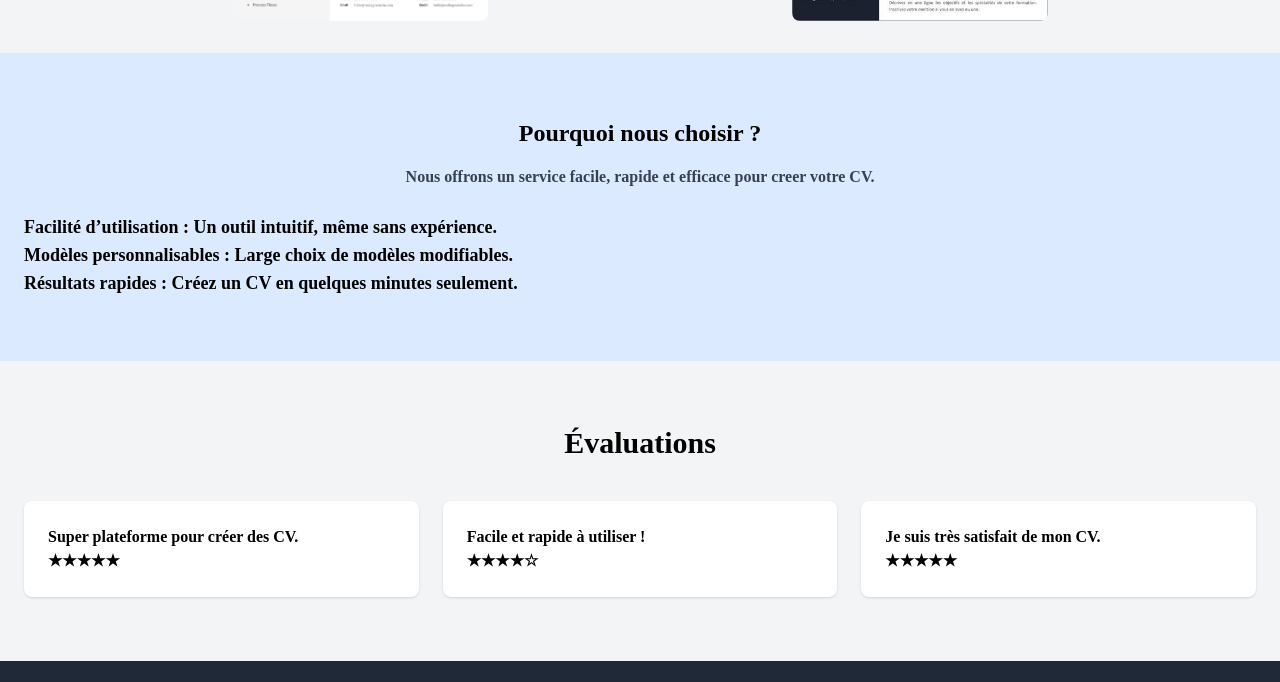
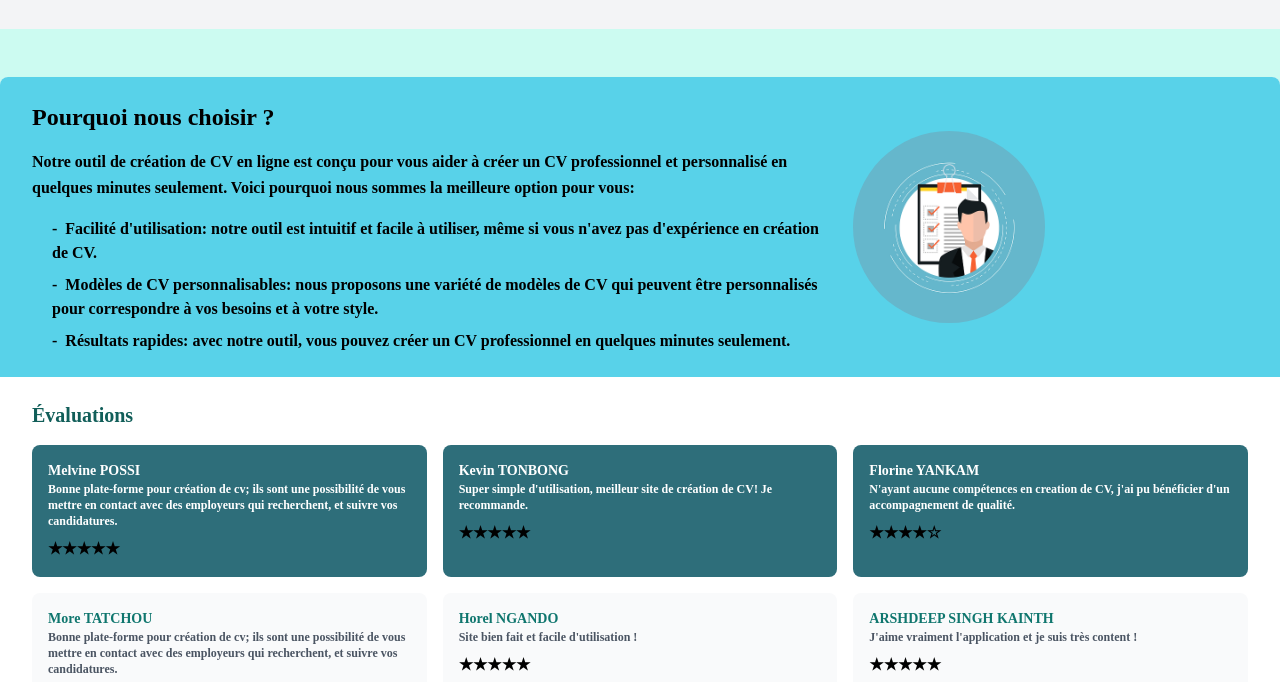
Before and after one commit to HorellNgando/Brief_cv_InchClass, a website: page home.html in a window 1280 px wide. Shown: the part 1309-1991 px from the top of the page. Drawn offline with nearby package versions, Linux system fonts and the light colour scheme; files that its build step writes are made by us from their sources.

Commit message:
nouveau fichier

```diff
--- a/home.html
+++ b/home.html
@@ -4,8 +4,9 @@
     <meta charset="UTF-8">
     <meta name="viewport" content="width=device-width, initial-scale=1.0">
     <link rel="stylesheet" href="input.css">
-    <script src="https://cdn.tailwindcss.com"></script>^
+    <script src="https://cdn.tailwindcss.com"></script>
     <link rel="stylesheet" href="https://cdnjs.cloudflare.com/ajax/libs/font-awesome/6.0.0-beta3/css/all.min.css">
+    <script src="https://cdn.tailwindcss.com"></script>
     <title>Accueil</title>
 </head>
 <body class="bg-gray-100">
@@ -65,7 +66,7 @@
     </nav>
 
     <!-- Hero Section -->
-    <section class="text-center py-16 rounded-tl-full rounded-br-full bg-[url('/image/Image3_OpRpisX.original.jpg')] h-3xl bg-cover bg-center">
+    <section class="text-center py-16 rounded-tl-full rounded-br-72  bg-[url('/image/Image3_OpRpisX.original.jpg')] h-4xl bg-cover bg-center">
         <h1 class="text-3xl font-bold">Creer un CV professionnel</h1>
         <p class="text-gray-600 mt-2">Remplissez les cases, choisissez un modèle et telechargez votre CV en quelques minutes.</p>
         <a href="creationcv.html"><button class="mt-4 px-6 py-3 bg-teal-500 text-white rounded-lg hover:bg-teal-600">Creer un CV</button></a>
@@ -74,7 +75,7 @@
         <p class="text-xl mt-4 font-bold bg-white" >Plus de <span class="bg-teal-600 text-white px-2 py-1 rounded">10 000 CV</span> créés depuis 2024</p>
       </div>
     <!-- comment ça marche? -->
-    <section class="py-16 px-44 bg-[#2E6E7A] rounded-tl-full rounded-br-full">
+    <section class="py-16 px-44 bg-[#2E6E7A] rounded-tl-72 rounded-br-full">
         <div class="text-center mb-10 animate-fade-in">
             <h2 class="text-3xl font-bold text-white">Comment ça marche ?</h2>
         </div>
@@ -136,35 +137,89 @@
 
 
     <!-- Pourquoi nous choisir -->
-    <section class="py-16 px-6 bg-blue-100">
-        <h2 class="text-2xl font-bold text-center">Pourquoi nous choisir ?</h2>
-        <p class="mt-4 text-gray-700 text-center">Nous offrons un service facile, rapide et efficace pour creer votre CV.</p>
-        <div class="mt-6 text-lg">
-            <p><strong>Facilité d’utilisation :</strong> Un outil intuitif, même sans expérience.</p>
-            <p><strong>Modèles personnalisables :</strong> Large choix de modèles modifiables.</p>
-            <p><strong>Résultats rapides :</strong> Créez un CV en quelques minutes seulement.</p>
-        </div>
-    </section>
+    <div class="bg-teal-100 py-12">
+        <div class="container mx-auto  bg-white rounded-lg shadow-md overflow-hidden">
 
-    <section class="py-16 bg-gray-100 animate-fade-in">
-        <div class="text-center mb-10">
-            <h2 class="text-3xl font-bold">Évaluations</h2>
-        </div>
-        <div class="container mx-auto grid md:grid-cols-3 gap-6 px-6">
-            <div class="bg-white p-6 rounded-lg shadow hover:scale-105 transition duration-300">
-                <p>Super plateforme pour créer des CV.</p>
-                <p class="font-bold">★★★★★</p>
+            <div class="flex justify-between items-center bg-[#58D2E9]">
+                <!-- Top Section (Blue Background) -->
+                <div class=" px-8 py-6 rounded-t-lg w-2/3">
+                    <h1 class="text-2xl font-bold text-black mb-4">Pourquoi nous choisir ?</h1>
+                    <p class="text-black leading-relaxed">Notre outil de création de CV en ligne est conçu pour vous aider à créer un CV professionnel et personnalisé en quelques minutes seulement. Voici pourquoi nous sommes la meilleure option pour vous:</p>
+                    <ul class="list-none pl-5 mt-4 text-black">
+                        <li class="mb-2 before:content-['-'] before:mr-2">Facilité d'utilisation: notre outil est intuitif et facile à utiliser, même si vous n'avez pas d'expérience en création de CV.</li>
+                        <li class="mb-2 before:content-['-'] before:mr-2">Modèles de CV personnalisables: nous proposons une variété de modèles de CV qui peuvent être personnalisés pour correspondre à vos besoins et à votre style.</li>
+                        <li class="before:content-['-'] before:mr-2">Résultats rapides: avec notre outil, vous pouvez créer un CV professionnel en quelques minutes seulement.</li>
+                    </ul>
+                </div>
+
+                <!-- Image Section (Top Right) -->
+                <div class="w-1/3 h-full">
+                    <img src="image/imgs.jpg" alt="CV Illustration" class="w-48 h-48 rounded-full object-cover">
+                </div>
             </div>
-            <div class="bg-white p-6 rounded-lg shadow hover:scale-105 transition duration-300">
-                <p>Facile et rapide à utiliser !</p>
-                <p class="font-bold">★★★★☆</p>
-            </div>
-            <div class="bg-white p-6 rounded-lg shadow hover:scale-105 transition duration-300">
-                <p>Je suis très satisfait de mon CV.</p>
-                <p class="font-bold">★★★★★</p>
+
+            <!-- Evaluations Section (Bottom) -->
+            <div class="px-8 py-6">
+                <h2 class="text-xl font-semibold text-teal-800 mb-4">Évaluations</h2>
+                <div class="grid grid-cols-3 gap-4">
+
+                    <!-- Evaluation Card 1 -->
+                    <div class="bg-[#2E6E7A] rounded-lg p-4">
+                        <p class="text-sm font-bold text-white">Melvine POSSI</p>
+                        <p class="text-xs text-white">Bonne plate-forme pour création de cv; ils sont une possibilité de vous mettre en contact avec des employeurs qui recherchent, et suivre vos candidatures.</p>
+                        <div class="mt-2">
+                            <span class="star">★★★★★</span>
+                        </div>
+                    </div>
+
+                    <!-- Evaluation Card 2 -->
+                    <div class="bg-[#2E6E7A] rounded-lg p-4">
+                        <p class="text-sm font-bold text-white">Kevin TONBONG</p>
+                        <p class="text-xs text-white">Super simple d'utilisation, meilleur site de création de CV! Je recommande.</p>
+                        <div class="mt-2">
+                            <span class="star">★★★★★</span>
+                        </div>
+                    </div>
+
+                    <!-- Evaluation Card 3 -->
+                    <div class="bg-[#2E6E7A] rounded-lg p-4">
+                        <p class="text-sm font-bold text-white">Florine YANKAM</p>
+                        <p class="text-xs text-white">N'ayant aucune compétences en creation de CV, j'ai pu bénéficier d'un accompagnement de qualité.</p>
+                        <div class="mt-2">
+                            <span class="star">★★★★☆</span>
+                        </div>
+                    </div>
+
+                    <!-- Evaluation Card 4 -->
+                    <div class="bg-gray-50 rounded-lg p-4">
+                        <p class="text-sm font-semibold text-teal-700">More TATCHOU</p>
+                        <p class="text-xs text-gray-600">Bonne plate-forme pour création de cv; ils sont une possibilité de vous mettre en contact avec des employeurs qui recherchent, et suivre vos candidatures.</p>
+                        <div class="mt-2">
+                            <span class="star">★★★★★</span>
+                        </div>
+                    </div>
+
+                     <!-- Evaluation Card 5 -->
+                     <div class="bg-gray-50 rounded-lg p-4">
+                        <p class="text-sm font-semibold text-teal-700">Horel NGANDO</p>
+                        <p class="text-xs text-gray-600">Site bien fait et facile d'utilisation !</p>
+                        <div class="mt-2">
+                            <span class="star">★★★★★</span>
+                        </div>
+                    </div>
+
+                     <!-- Evaluation Card 6 -->
+                     <div class="bg-gray-50 rounded-lg p-4">
+                        <p class="text-sm font-semibold text-teal-700">ARSHDEEP SINGH ΚΑΙΝΤΗ</p>
+                        <p class="text-xs text-gray-600">J'aime vraiment l'application et je suis très content !</p>
+                        <div class="mt-2">
+                            <span class="star">★★★★★</span>
+                        </div>
+                    </div>
+                </div>
             </div>
         </div>
-    </section>
+    </div>
 
     <footer class="bg-gray-800 text-white py-12">
         <div class="container mx-auto px-6">
--- a/index.html
+++ b/index.html
@@ -13,6 +13,7 @@
     <link href="https://cdnjs.cloudflare.com/ajax/libs/font-awesome/6.0.0-beta3/css/all.min.css" rel="stylesheet">
     <!-- Feuille de style personnalisée (optionnel) -->
     <link rel="stylesheet" href="styles.css">
+    <script src="https://cdn.tailwindcss.com"></script>
 
 </head>
 
```
Also changed, not shown: image/imgs.jpg (added).
